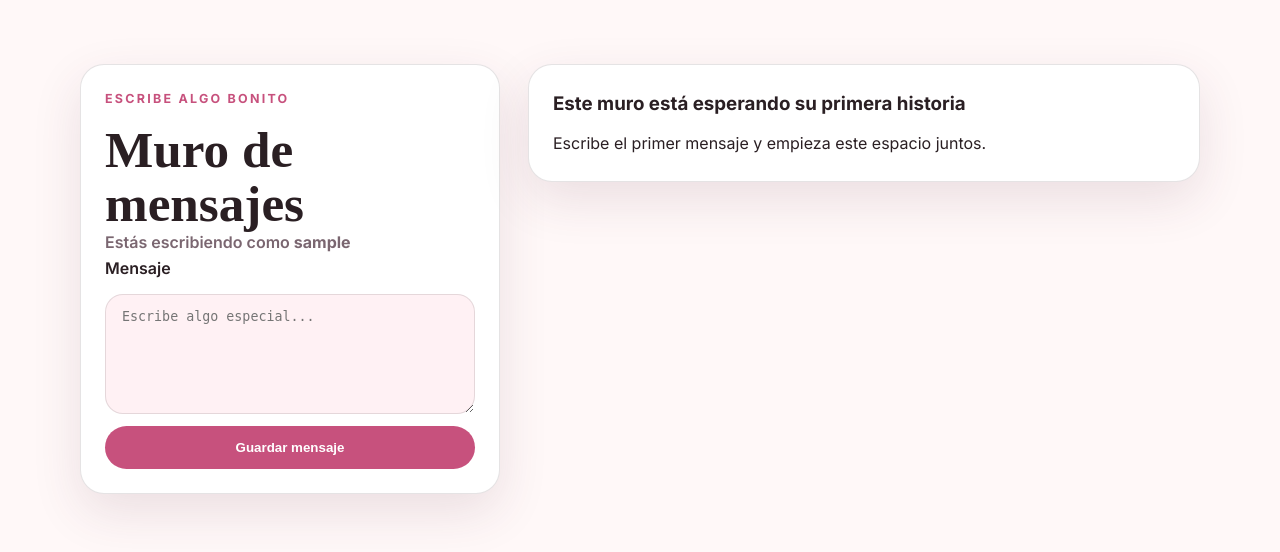
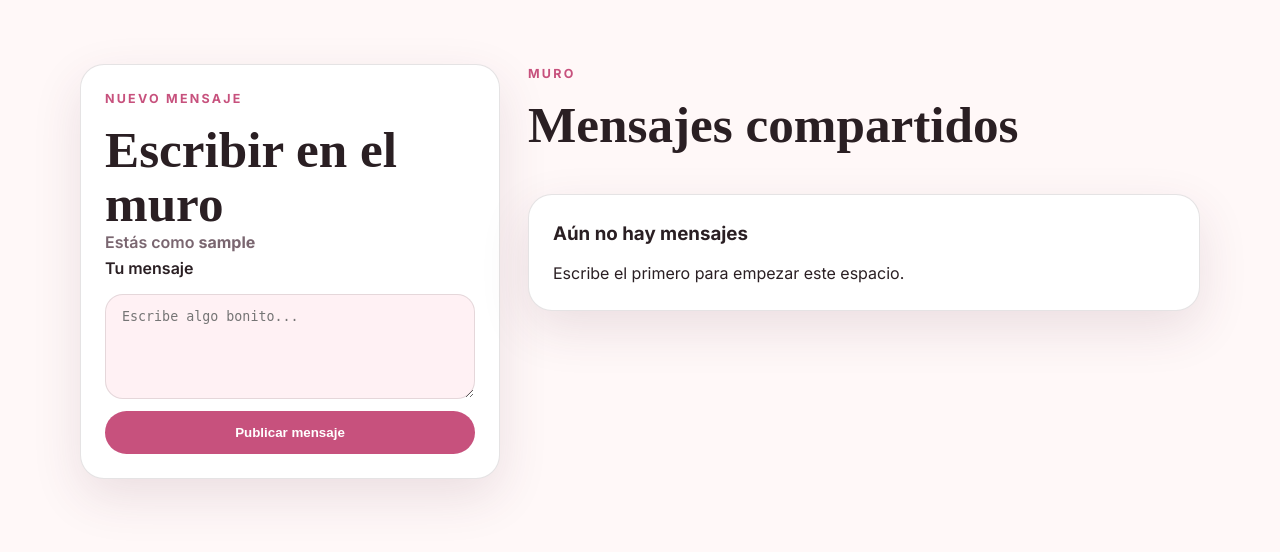
Before and after one commit to Diegoho58-dev/buu-proposal-responsive-, a Flask app: template templates/wall.html in a window 1280 px wide. Shown: the part 77-629 px from the top of the page. Run offline with Flask 3, Linux system fonts and the light colour scheme; the template is opened without the code that fills it, so the values that code supplies are empty; the visitor is signed in with stand-in values (Sample User, id 1); some web fonts are replaced.

Commit message:
Update wall.html for message posting interface

```diff
--- a/templates/wall.html
+++ b/templates/wall.html
@@ -1,46 +1,51 @@
 {% extends "base.html" %}
-{% block title %}Muro de mensajes{% endblock %}
+{% block title %}Mensajes | Jenny & Diego{% endblock %}
 
 {% block content %}
 <section class="section">
   <div class="container wall-grid">
-    <div class="form-card">
-      <p class="eyebrow">Escribe algo bonito</p>
-      <h1 class="page-title">Muro de mensajes</h1>
-      <p class="logged-as">Estás escribiendo como <strong>{{ current_user.username }}</strong></p>
+    <article class="form-card">
+      <p class="eyebrow">Nuevo mensaje</p>
+      <h1 class="page-title">Escribir en el muro</h1>
+      <p class="logged-as">Estás como <strong>{{ current_user.username }}</strong></p>
 
       <form method="POST" class="message-form">
-        <label for="content">Mensaje</label>
-        <textarea id="content" name="content" rows="6" placeholder="Escribe algo especial..." required></textarea>
+        <label for="content">Tu mensaje</label>
+        <textarea id="content" name="content" rows="5" required placeholder="Escribe algo bonito..."></textarea>
+        <button type="submit" class="btn btn-primary">Publicar mensaje</button>
+      </form>
+    </article>
 
-        <button type="submit" class="btn btn-primary">Guardar mensaje</button>
-      </form>
-    </div>
+    <section class="messages-panel">
+      <div class="section-heading">
+        <p class="eyebrow">Muro</p>
+        <h2>Mensajes compartidos</h2>
+      </div>
 
-    <div class="messages-panel">
       {% if messages %}
         {% for message in messages %}
-          <article class="message-card {% if message.user.username|lower == 'diego' %}from-diego{% elif message.user.username|lower == 'jenny' %}from-jenny{% endif %}">
+          <article class="message-card">
             <div class="message-meta">
               <strong>{{ message.user.username }}</strong>
               <span>{{ message.created_at.strftime('%d/%m/%Y %H:%M') }}</span>
             </div>
+
             <p>{{ message.content }}</p>
 
             {% if message.user_id == current_user.id %}
-              <form action="{{ url_for('delete_message', message_id=message.id) }}" method="POST">
-                <button class="delete-btn" type="submit">Eliminar</button>
+              <form method="POST" action="{{ url_for('delete_message', message_id=message.id) }}">
+                <button type="submit" class="delete-btn">Eliminar</button>
               </form>
             {% endif %}
           </article>
         {% endfor %}
       {% else %}
         <article class="empty-card">
-          <h3>Este muro está esperando su primera historia</h3>
-          <p>Escribe el primer mensaje y empieza este espacio juntos.</p>
+          <h3>Aún no hay mensajes</h3>
+          <p>Escribe el primero para empezar este espacio.</p>
         </article>
       {% endif %}
-    </div>
+    </section>
   </div>
 </section>
 {% endblock %}
```
